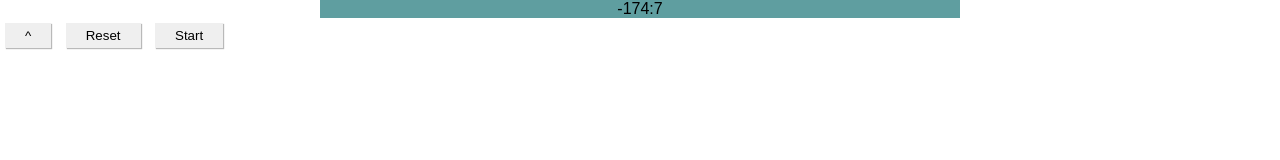
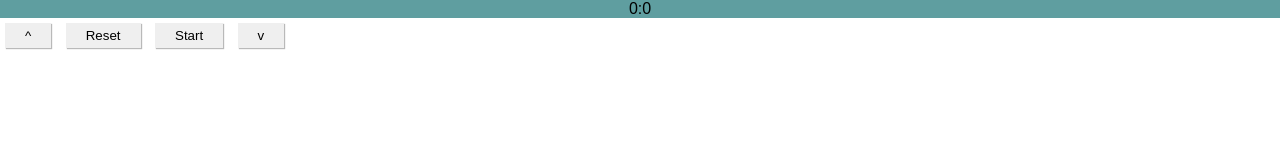
Before and after one commit to MateusRsz/Portifolio, a plain HTML site: page Pomodoro/index.html in a window 1280 px wide. Both pictures are taken after a click on the button "Start". Drawn offline with Linux system fonts and the light colour scheme.

Commit message:
começo do pomodoro

```diff
--- a/Pomodoro/index.html
+++ b/Pomodoro/index.html
@@ -1,20 +1,24 @@
 <!DOCTYPE html>
 <html lang="pt-br">
+
 <head>
     <meta charset="UTF-8">
     <meta name="viewport" content="width=device-width, initial-scale=1.0">
     <title>Pomodoro</title>
     <link rel="stylesheet" href="mobile.css">
 </head>
+
 <body>
     <section id="display"></section>
 
     <section id="btns">
         <button id="more_time" class="btn_rs" onclick="more()">^</button>
-    <button id="Reset" class="btn_rs">Reset</button>
-    <button id="start" class="btn_rs" onclick="starte()">Start</button>
+        <button id="Reset" class="btn_rs" onclick="reset()">Reset</button>
+        <button id="start" class="btn_rs" onclick="starte()">Start</button>
+        <button id="less_time" class="btn_rs" onclick="less()">v</button>
     </section>
 
     <script src="index.js"></script>
 </body>
+
 </html>
--- a/Pomodoro/index.js
+++ b/Pomodoro/index.js
@@ -1,4 +1,4 @@
-let display = document.querySelector('#display')
+let displai = document.querySelector('#display')
 let btn_rs = document.querySelector('.btn_rs')
 let start = document.querySelector('#start')
 
@@ -6,17 +6,34 @@ var segundos = 0
 var minutos = 0
 function more() {
     minutos++
-    display.textContent = `${minutos}:${segundos}`
+    displai.textContent = `${minutos}:${segundos}`
+}
+function less() {
+    minutos--
+    displai.textContent = `${minutos}:${segundos}`
+}
+displai.textContent = `${minutos}:${segundos}`
+
+function tempo() {
+    if (minutos == 0 && segundos == 0) {
+    } else if (segundos > 0) {
+        segundos--
+
+    } else if (segundos == 0) {
+        minutos--
+        segundos = 59
+    } else if (minutos == 0 && segundos == 0) {
+
+    }
+    displai.textContent = `${minutos}:${segundos}`
 }
 
 function starte() {
-    if (segundos > 0) {
-        segundos--
-    } else if (segundos == 0) {
-        minutos--
-        segundos = 59
-    }
-    display.textContent = `${minutos}:${segundos}`
-    setInterval(1000, starte())
+    setInterval(tempo, 1000)
 }
-console.log(minutos)
+
+function reset() {
+
+    segundos = 0
+    minutos = 0
+}
--- a/Pomodoro/mobile.css
+++ b/Pomodoro/mobile.css
@@ -12,7 +12,7 @@ body {
 }
 
 #display{
-    width: 50vw;
+    width: 100vw;
     text-align: center;
     background-color: cadetblue;
     margin: auto;
```
